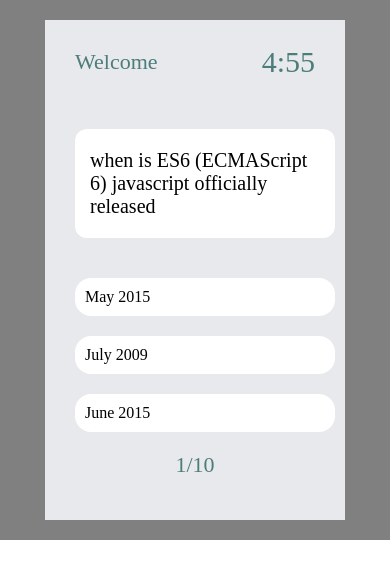
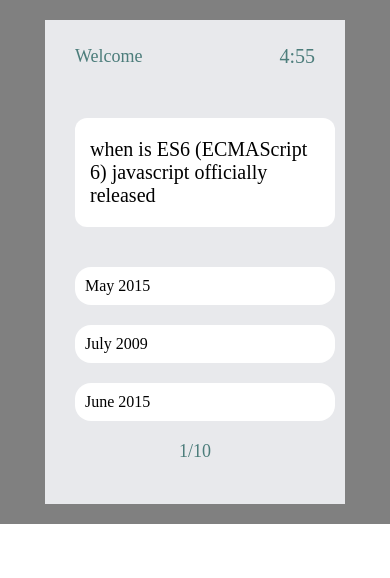
Before and after one commit to Miss-shelby/myQuizApp, a plain HTML site: page quiz.html in a window 390 px wide. Drawn offline with Linux system fonts and the light colour scheme.

Commit message:
Fixed responsiveness

```diff
--- a/index.css
+++ b/index.css
@@ -187,4 +187,10 @@ a {
   .option {
     width: 260px;
   }
+  .primaryStyle {
+    font-size: 18px;
+  }
+  .flex {
+    font-size: 20px;
+  }
 }
```
